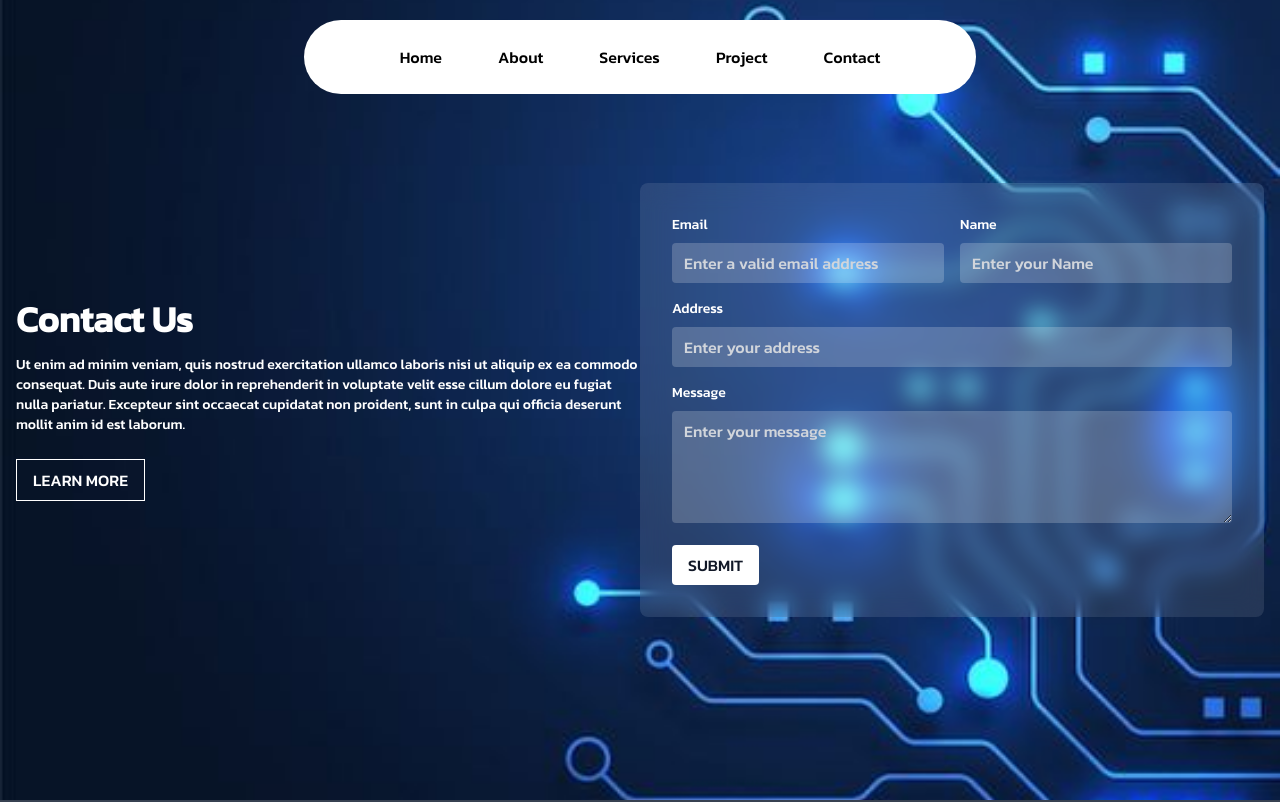
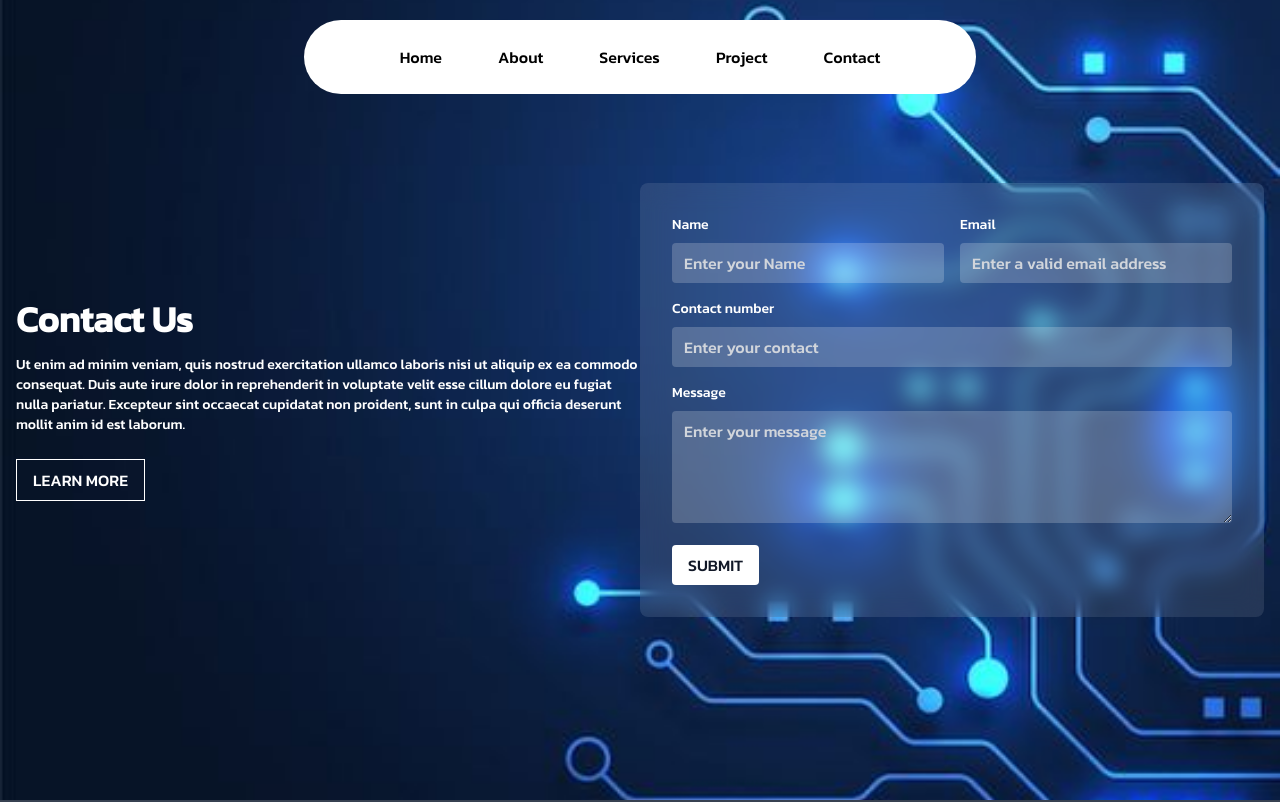
Before and after one commit to AkshayKalamkarr/supremeinfrastructure, a Next.js app: page /contact in a window 1280 px wide. Shown: the top 802 px of the page. Built offline with nearby package versions, Linux system fonts and the light colour scheme.

Commit message:
new code

```diff
--- a/app/contact/page.jsx
+++ b/app/contact/page.jsx
@@ -35,6 +35,18 @@ const ContactForm = () => {
         <div className="w-full lg:w-1/2">
           <form onSubmit={handleSubmit} className="bg-white bg-opacity-10 backdrop-blur-md p-8 rounded-lg">
             <div className="grid grid-cols-1 md:grid-cols-2 gap-4 mb-4">
+            <div>
+                <label htmlFor="name" className="block text-white text-sm mb-2">Name</label>
+                <input
+                  type="text"
+                  id="name"
+                  name="name"
+                  placeholder="Enter your Name"
+                  className="w-full px-3 py-2 bg-white bg-opacity-20 text-white placeholder-gray-300 rounded"
+                  onChange={handleChange}
+                  required
+                />
+              </div>
               <div>
                 <label htmlFor="email" className="block text-white text-sm mb-2">Email</label>
                 <input
@@ -47,26 +59,15 @@ const ContactForm = () => {
                   required
                 />
               </div>
-              <div>
-                <label htmlFor="name" className="block text-white text-sm mb-2">Name</label>
-                <input
-                  type="text"
-                  id="name"
-                  name="name"
-                  placeholder="Enter your Name"
-                  className="w-full px-3 py-2 bg-white bg-opacity-20 text-white placeholder-gray-300 rounded"
-                  onChange={handleChange}
-                  required
-                />
-              </div>
+
             </div>
             <div className="mb-4">
-              <label htmlFor="address" className="block text-white text-sm mb-2">Address</label>
+              <label htmlFor="phone" className="block text-white text-sm mb-2">Contact number</label>
               <input
                 type="text"
                 id="address"
                 name="address"
-                placeholder="Enter your address"
+                placeholder="Enter your contact"
                 className="w-full px-3 py-2 bg-white bg-opacity-20 text-white placeholder-gray-300 rounded"
                 onChange={handleChange}
                 required
```
